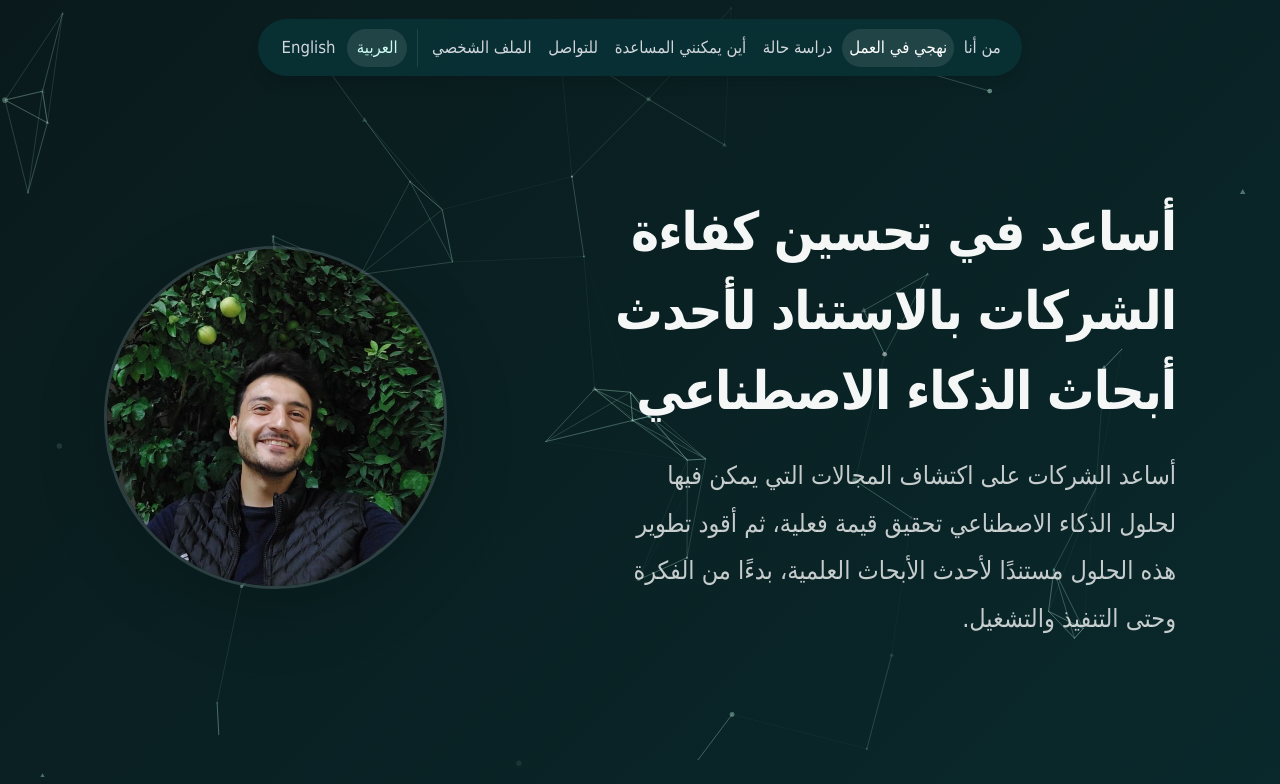
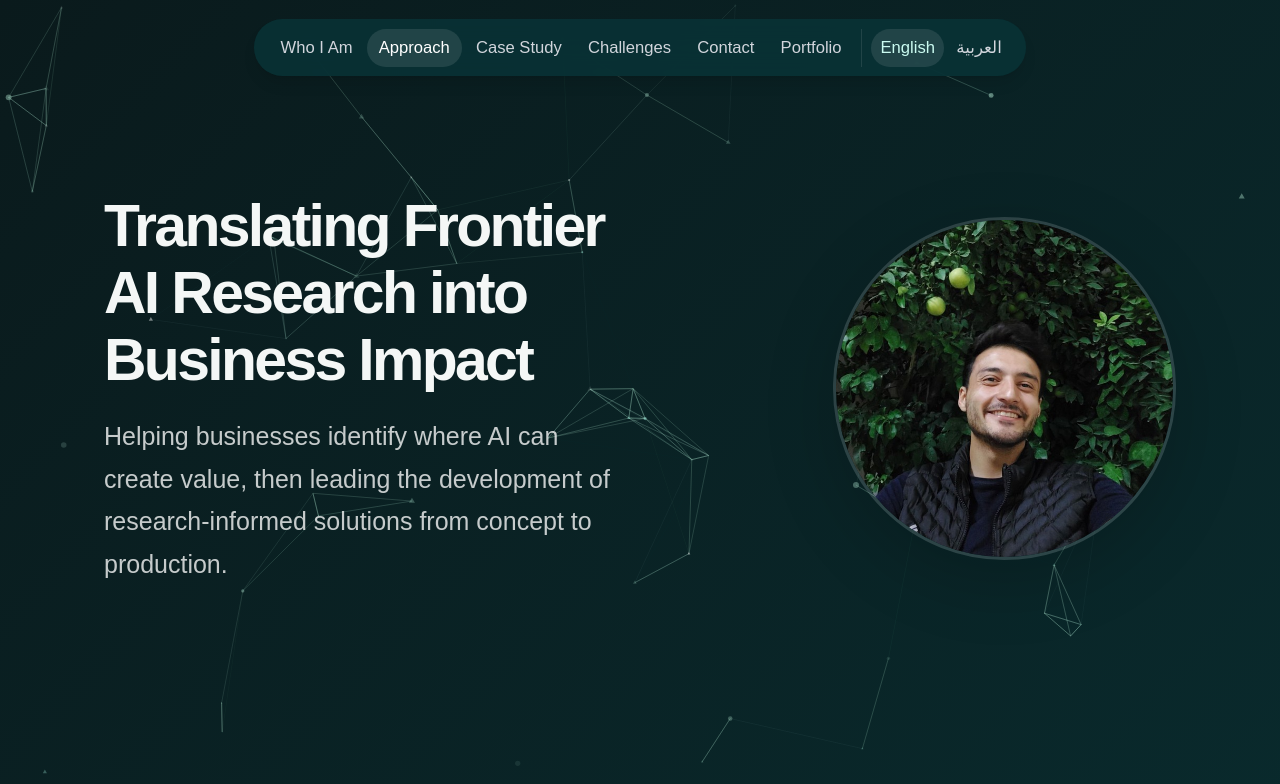
Before and after one commit to mohamadtshehab/portfolio, a Next.js app: page /business in a window 1280 px wide. Shown: the top 784 px of the page. Built offline with nearby package versions, Linux system fonts and the light colour scheme; no server answers.

Commit message:
make english the default for the business page

```diff
--- a/src/app/business/page.tsx
+++ b/src/app/business/page.tsx
@@ -4,12 +4,12 @@ import BusinessPage from './BusinessPage';
 
 export const metadata: Metadata = {
   title: 'For Business | Mohamad Shehab',
-  description: 'أساعد الشركات على تحديد فرص الذكاء الاصطناعي ذات القيمة، ثم أقود تطوير حلول مستندة إلى الأبحاث من الفكرة حتى التشغيل. Research-informed AI for real business needs.',
+  description: 'Find where AI can create real business value, then turn research-informed ideas into working solutions.',
   alternates: { canonical: '/business' },
   openGraph: {
     title: 'Research-Informed AI for Business | Mohamad Shehab',
     description: 'Find where AI can create real business value, then turn research-informed ideas into working solutions.',
-    url: '/business', locale: 'ar_AR', alternateLocale: ['en_US'], type: 'website',
+    url: '/business', locale: 'en_US', alternateLocale: ['ar_AR'], type: 'website',
     images: [{ url: '/my-image1.jpg', alt: 'Mohamad Shehab' }],
   },
   twitter: { card: 'summary', title: 'Research-Informed AI for Business | Mohamad Shehab', description: 'Find where AI can create real business value, then turn research-informed ideas into working solutions.', images: ['/my-image1.jpg'] },
@@ -18,6 +18,6 @@ export const metadata: Metadata = {
 export default async function Page() {
   const storedLanguage = (await cookies()).get('business-language')?.value;
   const hasLanguageCookie = storedLanguage === 'ar' || storedLanguage === 'en';
-  const initialLanguage = hasLanguageCookie ? storedLanguage : 'ar';
+  const initialLanguage = hasLanguageCookie ? storedLanguage : 'en';
   return <BusinessPage initialLanguage={initialLanguage} hasLanguageCookie={hasLanguageCookie} />;
 }
```
